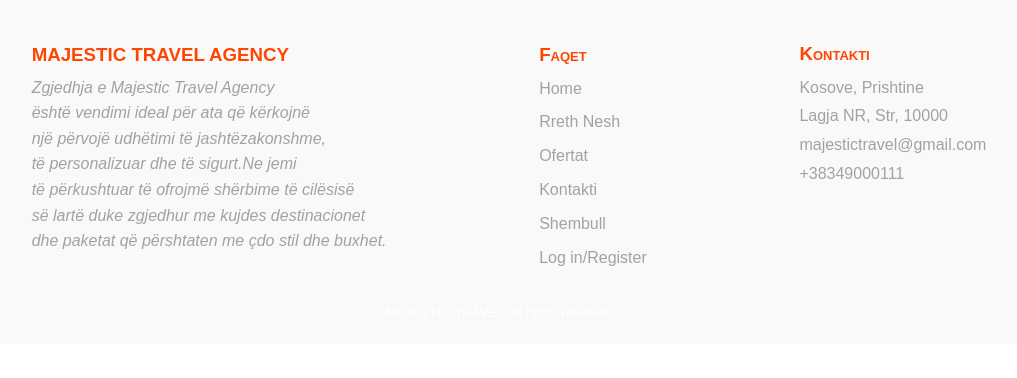
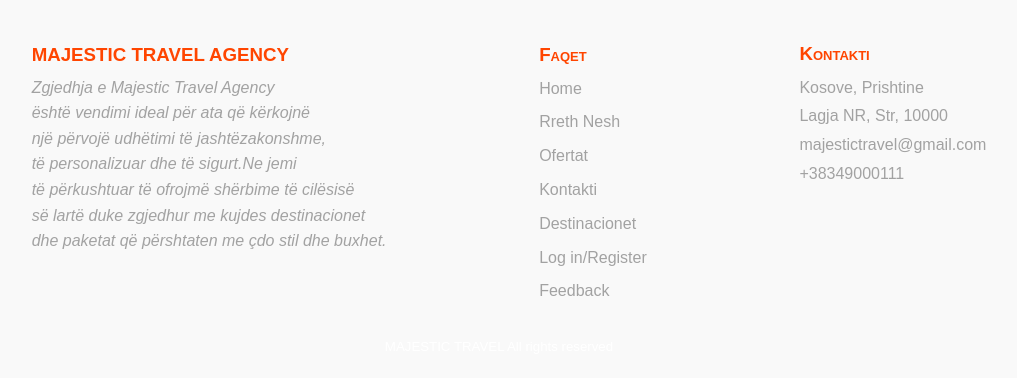
Before and after one commit to OketaShuki/TravelAgencyProjekti, a PHP site: page /ofertat.php in a window 1280 px wide. Shown: the part 6092-6470 px from the top of the page, without its empty margins (141-1158 px from the left). Before the commit the page ends 6358 px from the top, so only its background shows below. Run offline with PHP 8.4, Linux system fonts and the light colour scheme.

Commit message:
Permirsimi i nje gabimi te vogel tek linku i faqeeve

```diff
--- a/contactus.php
+++ b/contactus.php
@@ -58,7 +58,7 @@ if ($_SERVER['REQUEST_METHOD'] == 'POST') {
         <li><a href="rrethnesh.php">Rrethnesh</a></li>
         <li><a href="ofertat.php">Ofertat</a></li>
         <li><a href="contactus.php">Kontakti</a></li>
-        <li><a href="shembull.php">Shembull</a></li>
+        <li><a href="shembull.php">Destinacionet</a></li>
         <li><a href="login.php">Login</a></li>
         <li><a href="feedback.php">Feedback</a></li>
         <?php if (isset($_SESSION['role']) && $_SESSION['role'] == 'admin'): ?>
@@ -74,6 +74,7 @@ if ($_SERVER['REQUEST_METHOD'] == 'POST') {
         <li class="hideOnMobile"><a href="contactus.php">Kontakti</a></li>
         <li class="hideOnMobile"><a href="shembull.php">Destinacionet</a></li>
         <li class="hideOnMobile"><a href="login.php">Login</a></li>
+        <li class="hideOnMobile"><a href="feedback.php">Feedback</a></li>
         <?php if (isset($_SESSION['role']) && $_SESSION['role'] == 'admin'): ?>
         <li class="hideOnMobile"><a href="dashboard.php">Dashboard</a></li>
         <li class="hideOnMobile"><a href="nakontaktotabela.php">Mesazhet</a></li>
@@ -128,6 +129,7 @@ if ($_SERVER['REQUEST_METHOD'] == 'POST') {
                     <a href="contactus.php">Kontakti</a>
                     <a href="shembull.php">Destinacionet</a>
                     <a href="login.php">Log in/Register</a>
+                    <a href="feedback.php">Feedback</a>
                 </div>
             </div>
             <div class="footer-contact">
--- a/feedback.php
+++ b/feedback.php
@@ -36,7 +36,7 @@ $conn = $db->startConnection();
         <li><a href="rrethnesh.php">Rrethnesh</a></li>
         <li><a href="ofertat.php">Ofertat</a></li>
         <li><a href="contactus.php">Kontakti</a></li>
-        <li><a href="shembull.php">Shembull</a></li>
+        <li><a href="shembull.php">Destinacionet</a></li>
         <li><a href="login.php">Login</a></li>
         <li><a href="feedback.php">Feedback</a></li>
         <?php if (isset($_SESSION['role']) && $_SESSION['role'] == 'admin'): ?>
@@ -50,8 +50,9 @@ $conn = $db->startConnection();
         <li class="hideOnMobile"><a href="rrethnesh.php">Rrethnesh</a></li>
         <li class="hideOnMobile"><a href="ofertat.php">Ofertat</a></li>
         <li class="hideOnMobile"><a href="contactus.php">Kontakti</a></li>
-        <li class="hideOnMobile"><a href="shembull.php">Shembull</a></li>
+        <li class="hideOnMobile"><a href="shembull.php">Destinacionet</a></li>
         <li class="hideOnMobile"><a href="login.php">Login</a></li>
+        <li class="hideOnMobile"><a href="feedback.php">Feedback</a></li>
         <?php if (isset($_SESSION['role']) && $_SESSION['role'] == 'admin'): ?>
         <li class="hideOnMobile"><a href="dashboard.php">Dashboard</a></li>
         <li class="hideOnMobile"><a href="nakontaktotabela.php">Mesazhet</a></li>
--- a/index.php
+++ b/index.php
@@ -27,7 +27,7 @@ session_start();
         <li><a href="rrethnesh.php">Rrethnesh</a></li>
         <li><a href="ofertat.php">Ofertat</a></li>
         <li><a href="contactus.php">Kontakti</a></li>
-        <li><a href="shembull.php">Shembull</a></li>
+        <li><a href="shembull.php">Destinacionet</a></li>
         <li><a href="login.php">Login</a></li>
         <li><a href="feedback.php">Feedback</a></li>
         <?php if (isset($_SESSION['role']) && $_SESSION['role'] == 'admin'): ?>
@@ -43,6 +43,7 @@ session_start();
         <li class="hideOnMobile"><a href="contactus.php">Kontakti</a></li>
         <li class="hideOnMobile"><a href="shembull.php">Destinacionet</a></li>
         <li class="hideOnMobile"><a href="login.php">Login</a></li>
+        <li class="hideOnMobile"><a href="feedback.php">Feedback</a></li>
         <?php if (isset($_SESSION['role']) && $_SESSION['role'] == 'admin'): ?>
         <li class="hideOnMobile"><a href="dashboard.php">Dashboard</a></li>
         <li class="hideOnMobile"><a href="nakontaktotabela.php">Mesazhet</a></li>
@@ -166,8 +167,9 @@ session_start();
                         <a href="rrethnesh.php">Rreth Nesh</a>
                         <a href="ofertat.php">Ofertat</a>
                         <a href="contactus.php">Kontakti</a>
-                        <a href="shembull.php">Shembull</a>
+                        <a href="shembull.php">Destinacionet</a>
                         <a href="login.php">Log in/Register</a>
+                        <a href="feedback.php">Feedback</a>
                     </div>
                 </div>
                 <div class="footer-contact">
--- a/login.php
+++ b/login.php
@@ -66,7 +66,7 @@ if ($_SERVER["REQUEST_METHOD"] == "POST") {
         <li><a href="rrethnesh.php">Rrethnesh</a></li>
         <li><a href="ofertat.php">Ofertat</a></li>
         <li><a href="contactus.php">Kontakti</a></li>
-        <li><a href="shembull.php">Shembull</a></li>
+        <li><a href="shembull.php">Destinacionet</a></li>
         <li><a href="login.php">Login</a></li>
         <li><a href="feedback.php">Feedback</a></li>
         <?php if (isset($_SESSION['role']) && $_SESSION['role'] == 'admin'): ?>
@@ -82,6 +82,7 @@ if ($_SERVER["REQUEST_METHOD"] == "POST") {
         <li class="hideOnMobile"><a href="contactus.php">Kontakti</a></li>
         <li class="hideOnMobile"><a href="shembull.php">Destinacionet</a></li>
         <li class="hideOnMobile"><a href="login.php">Login</a></li>
+        <li class="hideOnMobile"><a href="feedback.php">Feedback</a></li>
         <?php if (isset($_SESSION['role']) && $_SESSION['role'] == 'admin'): ?>
         <li class="hideOnMobile"><a href="dashboard.php">Dashboard</a></li>
         <li class="hideOnMobile"><a href="nakontaktotabela.php">Mesazhet</a></li>
@@ -140,6 +141,7 @@ if ($_SERVER["REQUEST_METHOD"] == "POST") {
                     <a href="contactus.php">Kontakti</a>
                     <a href="shembull.php">Destinacionet</a>
                     <a href="login.php">Log in/Register</a>
+                    <a href="feedback.php">Feedback</a>
                 </div>
             </div>
             <div class="footer-contact">
--- a/ofertat.php
+++ b/ofertat.php
@@ -27,8 +27,9 @@ session_start();
         <li><a href="rrethnesh.php">Rrethnesh</a></li>
         <li><a href="ofertat.php">Ofertat</a></li>
         <li><a href="contactus.php">Kontakti</a></li>
-        <li><a href="shembull.php">Shembull</a></li>
+        <li><a href="shembull.php">Destinacionet</a></li>
         <li><a href="login.php">Login</a></li>
+        <li><a href="feedback.php">Feedback</a></li>
         <?php if (isset($_SESSION['role']) && $_SESSION['role'] == 'admin'): ?>
         <li class="hideOnMobile"><a href="dashboard.php">Dashboard</a></li>
         <li class="hideOnMobile"><a href="nakontaktotabela.php">Mesazhet</a></li>
@@ -42,7 +43,7 @@ session_start();
         <li class="hideOnMobile"><a href="contactus.php">Kontakti</a></li>
         <li class="hideOnMobile"><a href="shembull.php">Destinacionet</a></li>
         <li class="hideOnMobile"><a href="login.php">Login</a></li>
-        <li><a href="feedback.php">Feedback</a></li>
+        <li class="hideOnMobile"><a href="feedback.php">Feedback</a></li>
         <?php if (isset($_SESSION['role']) && $_SESSION['role'] == 'admin'): ?>
         <li class="hideOnMobile"><a href="dashboard.php">Dashboard</a></li>
         <li class="hideOnMobile"><a href="nakontaktotabela.php">Mesazhet</a></li>
@@ -638,8 +639,9 @@ session_start();
                 <a href="rrethnesh.php">Rreth Nesh</a>
                 <a href="ofertat.php">Ofertat</a>
                 <a href="contactus.php">Kontakti</a>
-                <a href="shembull.php">Shembull</a>
+                <a href="shembull.php">Destinacionet</a>
                 <a href="login.php">Log in/Register</a>
+                <a href="feedback.php">Feedback</a>
             </div>
         </div>
         <div class="footer-contact">
--- a/register.php
+++ b/register.php
@@ -81,8 +81,9 @@ if ($_SERVER['REQUEST_METHOD'] == 'POST') {
         <li class="hideOnMobile"><a href="rrethnesh.php">Rrethnesh</a></li>
         <li class="hideOnMobile"><a href="ofertat.php">Ofertat</a></li>
         <li class="hideOnMobile"><a href="contactus.php">Kontakti</a></li>
-        <li class="hideOnMobile"><a href="shembull.php">Shembull</a></li>
+        <li class="hideOnMobile"><a href="shembull.php">Destinacionet</a></li>
         <li class="hideOnMobile"><a href="login.php">Login</a></li>
+        <li class="hideOnMobile"><a href="feedback.php">Feedback</a></li>
         <?php if (isset($_SESSION['role']) && $_SESSION['role'] == 'admin'): ?>
         <li class="hideOnMobile"><a href="dashboard.php">Dashboard</a></li>
         <li class="hideOnMobile"><a href="nakontaktotabela.php">Mesazhet</a></li>
@@ -147,6 +148,7 @@ if ($_SERVER['REQUEST_METHOD'] == 'POST') {
                     <a href="contactus.php">Kontakti</a>
                     <a href="shembull.php">Destinacionet</a>
                     <a href="login.php">Log in/Register</a>
+                    <a href="feedback.php">Feedback</a>
                 </div>
             </div>
             <div class="footer-contact">
--- a/rrethnesh.php
+++ b/rrethnesh.php
@@ -41,8 +41,9 @@ session_start();
         <li class="hideOnMobile"><a href="rrethnesh.php">Rrethnesh</a></li>
         <li class="hideOnMobile"><a href="ofertat.php">Ofertat</a></li>
         <li class="hideOnMobile"><a href="contactus.php">Kontakti</a></li>
-        <li class="hideOnMobile"><a href="shembull.php">Shembull</a></li>
+        <li class="hideOnMobile"><a href="shembull.php">Destinacionet</a></li>
         <li class="hideOnMobile"><a href="login.php">Login</a></li>
+        <li class="hideOnMobile"><a href="feedback.php">Feedback</a></li>
         <?php if (isset($_SESSION['role']) && $_SESSION['role'] == 'admin'): ?>
         <li class="hideOnMobile"><a href="dashboard.php">Dashboard</a></li>
         <li class="hideOnMobile"><a href="nakontaktotabela.php">Mesazhet</a></li>
@@ -166,7 +167,7 @@ session_start();
                 <a href="rrethnesh.php">Rreth Nesh</a>
                 <a href="ofertat.php">Ofertat</a>
                 <a href="contactus.php">Kontakti</a>
-                <a href="shembull.php">Shembull</a>
+                <a href="shembull.php">Destinacionet</a>
                 <a href="login.php">Log in/Register</a>
             </div>
         </div>
--- a/shembull.php
+++ b/shembull.php
@@ -41,8 +41,9 @@ session_start();
         <li class="hideOnMobile"><a href="rrethnesh.php">Rrethnesh</a></li>
         <li class="hideOnMobile"><a href="ofertat.php">Ofertat</a></li>
         <li class="hideOnMobile"><a href="contactus.php">Kontakti</a></li>
-        <li class="hideOnMobile"><a href="shembull.php">Shembull</a></li>
+        <li class="hideOnMobile"><a href="shembull.php">Destinacionet</a></li>
         <li class="hideOnMobile"><a href="login.php">Login</a></li>
+        <li class="hideOnMobile"><a href="feedback.php">Feedback</a></li>
         <?php if (isset($_SESSION['role']) && $_SESSION['role'] == 'admin'): ?>
         <li class="hideOnMobile"><a href="dashboard.php">Dashboard</a></li>
         <li class="hideOnMobile"><a href="nakontaktotabela.php">Mesazhet</a></li>
@@ -145,8 +146,9 @@ session_start();
                 <a href="rrethnesh.php">Rreth Nesh</a>
                 <a href="ofertat.php">Ofertat</a>
                 <a href="contactus.php">Kontakti</a>
-                <a href="shembull.php">Shembull</a>
+                <a href="shembull.php">Destinacionet</a>
                 <a href="login.php">Log in/Register</a>
+                <a href="feedback.php">Feedback</a>
             </div>
         </div>
         <div class="footer-contact">
```
